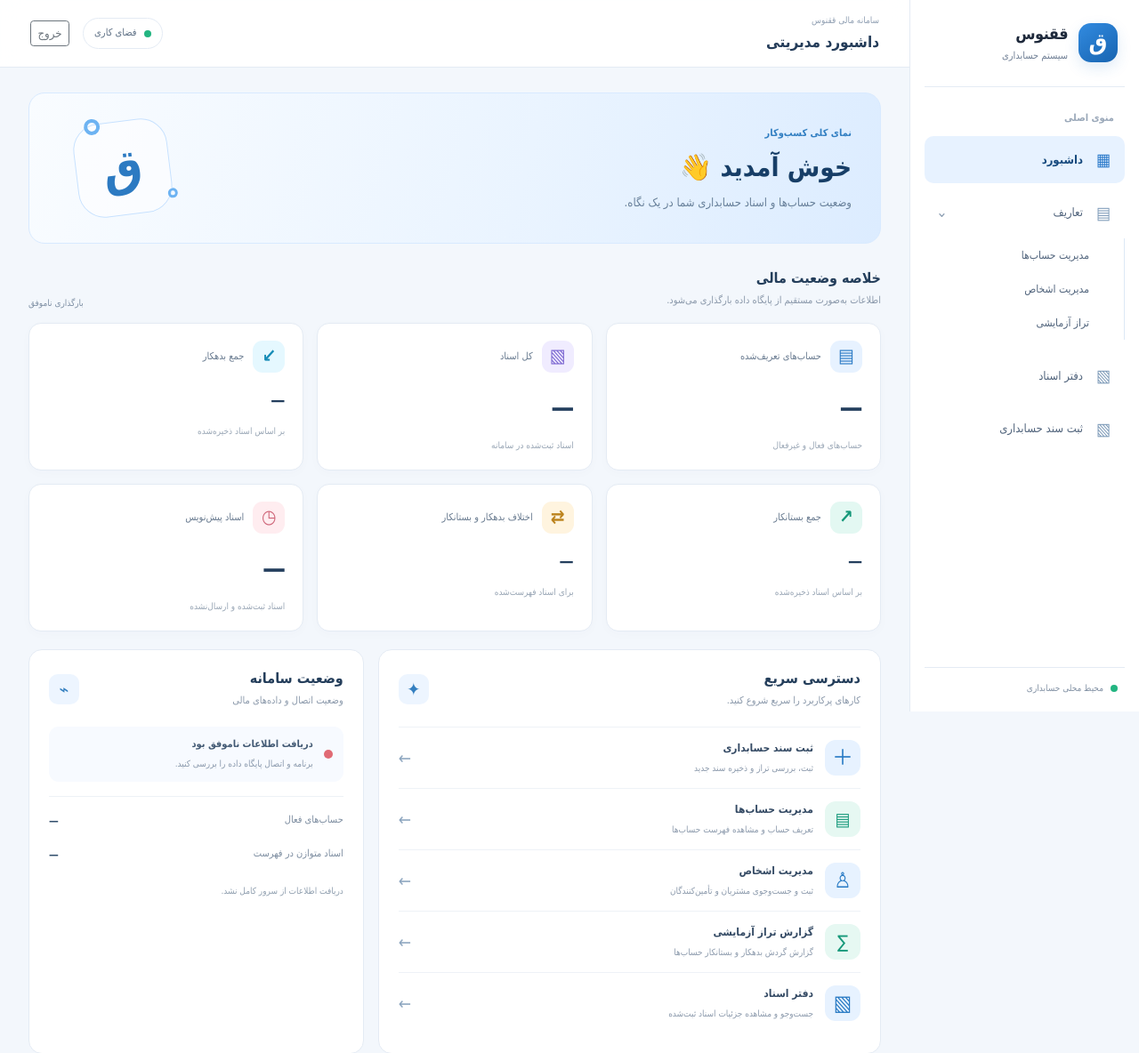
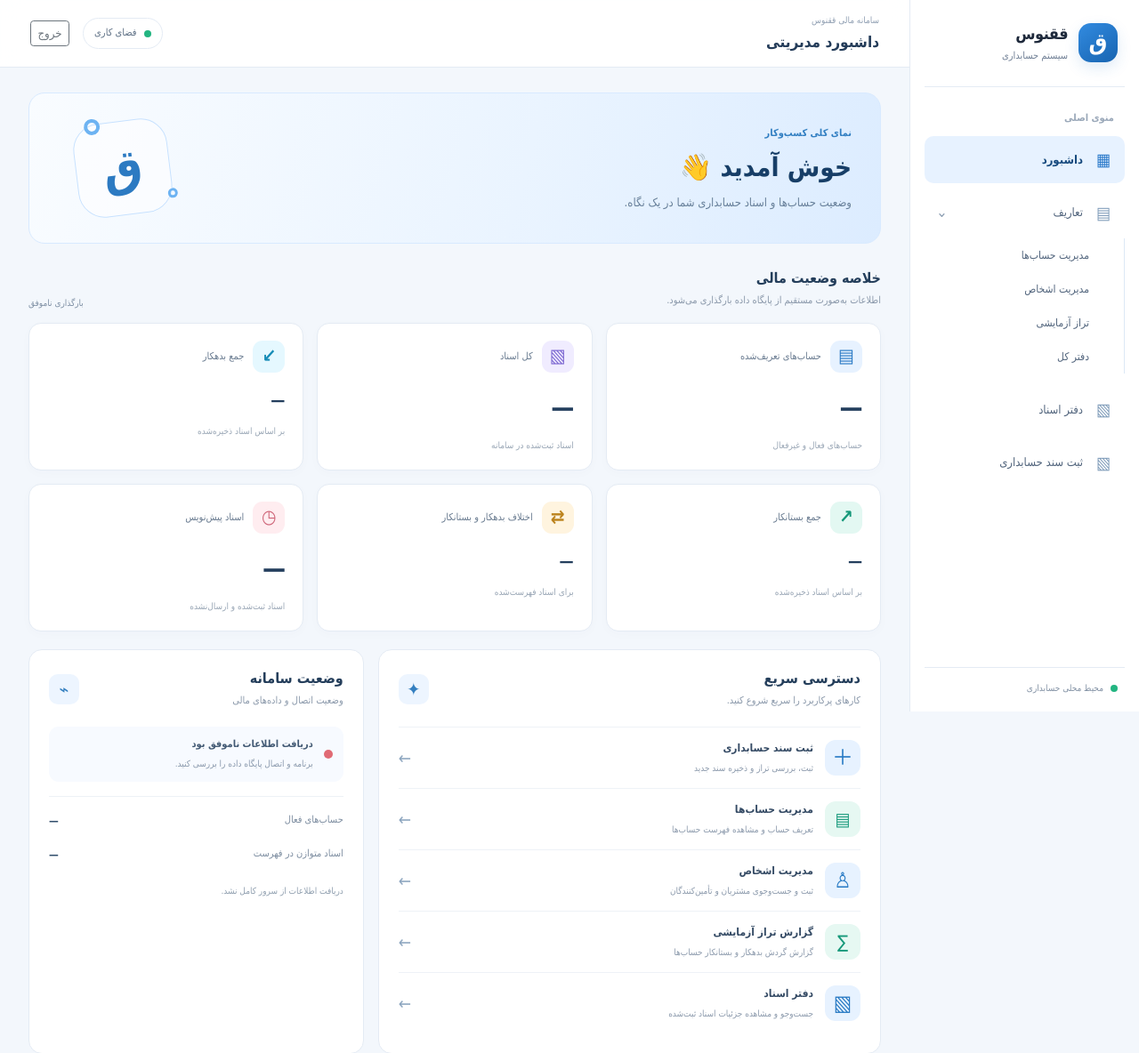
Before and after one commit to izadimostafa45-wq/GhoghnoosAcc, an ASP.NET Core app: page / in a window 1280 px wide. Shown: the top 1184 px of the page at 89% size. Run offline with ASP.NET Core 8, Linux system fonts and the light colour scheme; the visitor is signed in with stand-in values (Sample User, id 1); data that the repository does not hold is empty; style sheets or scripts are compiled from the project's sources; some libraries are stand-ins or nearby versions.

Commit message:
Add general ledger to accounting navigation

```diff
--- a/Pages/Shared/_Layout.cshtml
+++ b/Pages/Shared/_Layout.cshtml
@@ -27,6 +27,7 @@
                         <a class="side-link sub-link @(ViewContext.RouteData.Values["page"]?.ToString() == "/Accounting/Accounts" ? "active" : "")" asp-area="" asp-page="/Accounting/Accounts">مدیریت حساب‌ها</a>
                         <a class="side-link sub-link @(ViewContext.RouteData.Values["page"]?.ToString() == "/Accounting/Parties" ? "active" : "")" asp-area="" asp-page="/Accounting/Parties">مدیریت اشخاص</a>
                         <a class="side-link sub-link @(ViewContext.RouteData.Values["page"]?.ToString() == "/Accounting/TrialBalance" ? "active" : "")" asp-area="" asp-page="/Accounting/TrialBalance">تراز آزمایشی</a>
+                        <a class="side-link sub-link @(ViewContext.RouteData.Values["page"]?.ToString() == "/Accounting/GeneralLedger" ? "active" : "")" asp-area="" asp-page="/Accounting/GeneralLedger">دفتر کل</a>
                     </div>
                 </details>
                 <a class="side-link @(ViewContext.RouteData.Values["page"]?.ToString() == "/Accounting/Entries" ? "active" : "")" asp-area="" asp-page="/Accounting/Entries">
```
